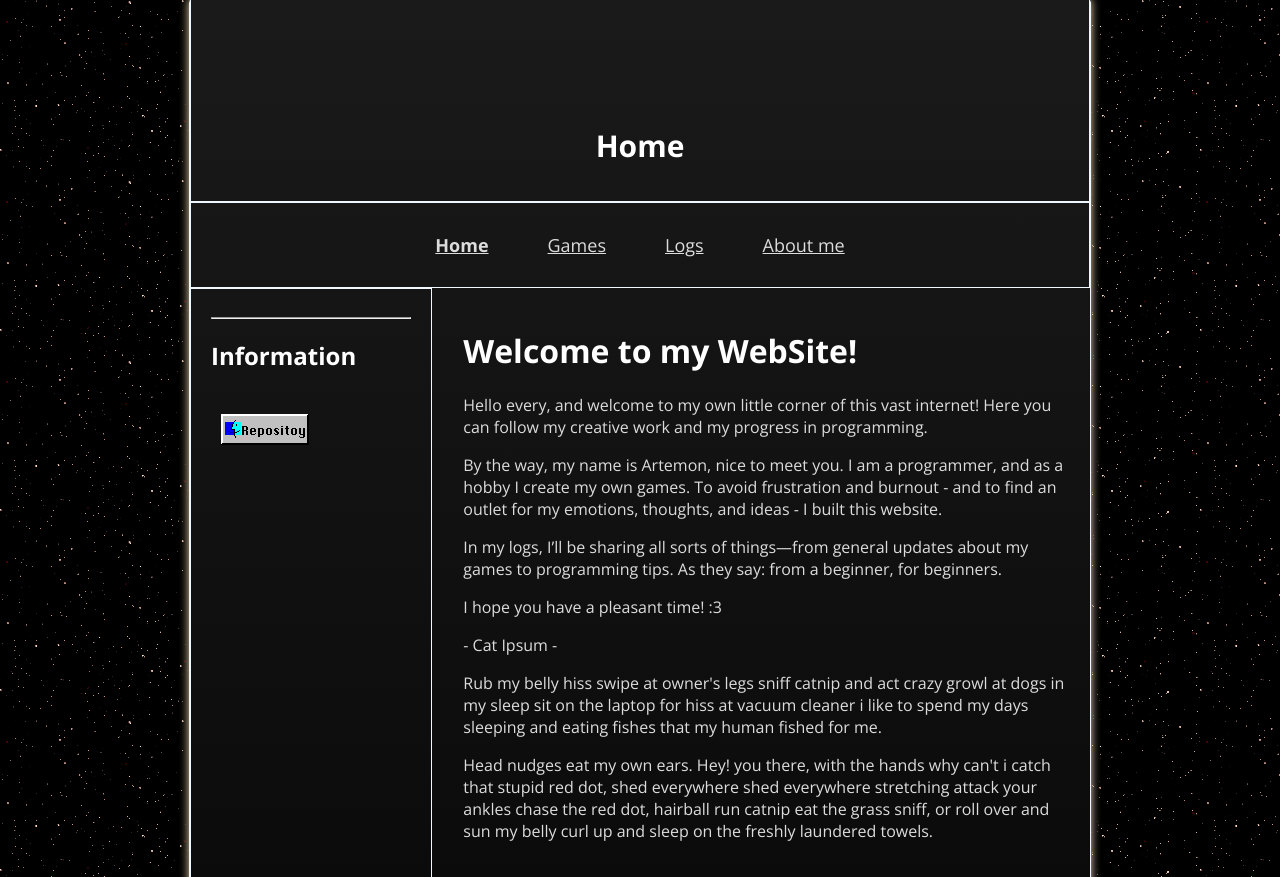
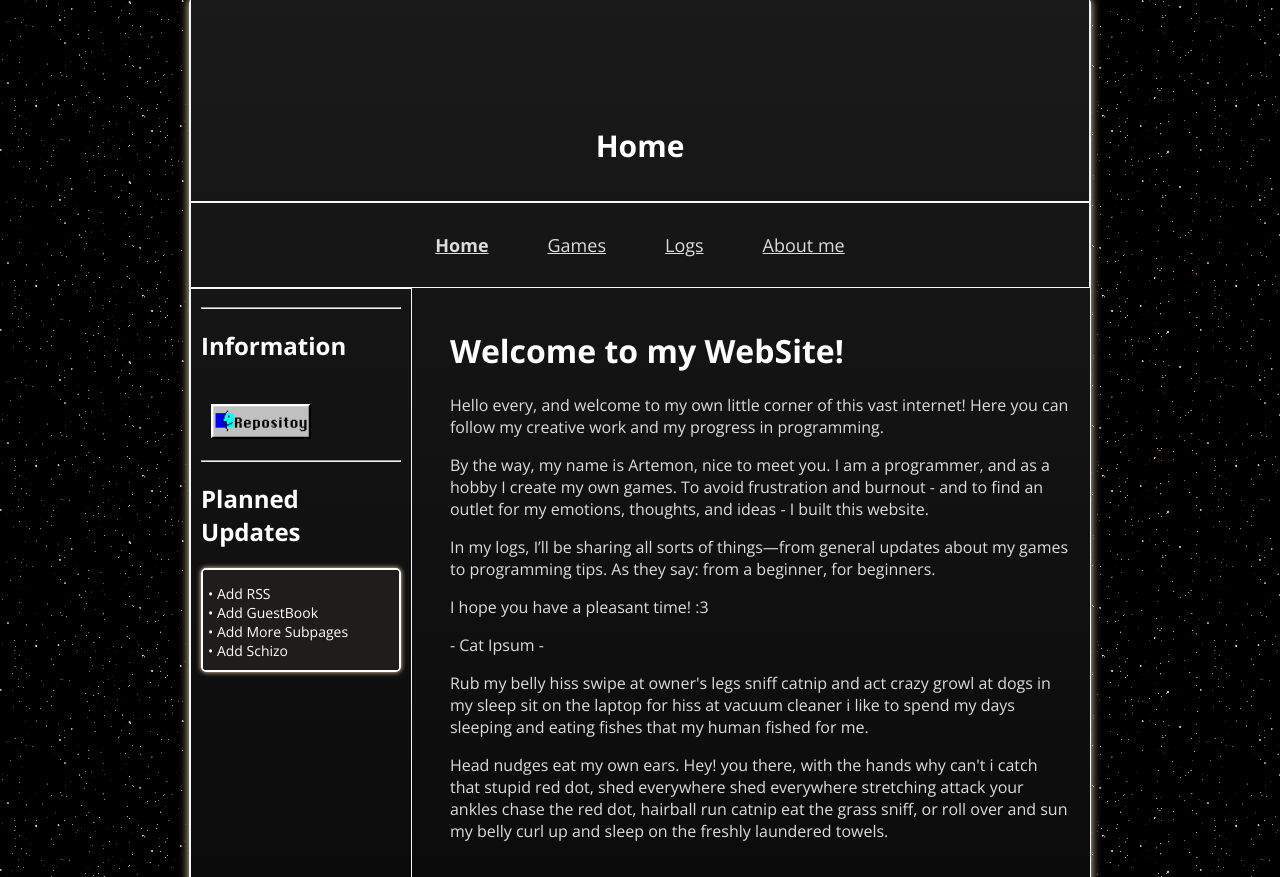
Before and after one commit to ArtemonFast/WebSite, a PHP site: page / in a window 1280 px wide. Shown: the part 102-979 px from the top of the page. Run offline with PHP 8.4, Linux system fonts and the light colour scheme.

Commit message:
Redacted leftbar in home page. And changed in about me

```diff
--- a/about.html
+++ b/about.html
@@ -28,6 +28,11 @@
                     <a href="/about/music.html"><img src="/res/blinkie/a15.gif" alt="My favorite music" style="margin: 10px 0 10px 0;"></a>
                     <a href="/about/games.html"><img src="/res/blinkie/e42.gif" alt="My favorite games" style="margin: 10px 0 10px 0;"></a>
                     <a href="/about/linux.html"><img src="/res/blinkie/a46.jpg" alt="LINUX" style="margin: 10px 0 10px 0; height: 35px;"></a>
+                </ul>
+                <p>And here you can take a look at what I create with my own hands:</p>
+                <ul style="padding-left:10px;">
+                    <a href="/games/"><img src="/res/blinkie/a15.gif" alt="Games made by me" style="margin: 10px 0 10px 0;"></a>
+                    <a href="/about/my_music.html"><img src="/res/blinkie/e42.gif" alt="Music made by me" style="margin: 10px 0 10px 0;"></a>
                 </ul>
             </div>
         </aside>
--- a/index.html
+++ b/index.html
@@ -44,8 +44,19 @@
               <p></p>
               <ul style="padding-left:10px;">
                 <br>
-                    <a href="https://github.com/ArtemonFast/WebSite" target="_blank"><img src="/res/blinkie/a129.gif" alt="html tutorial"></a>
+                <a href="https://github.com/ArtemonFast/WebSite" target="_blank"><img src="/res/blinkie/a129.gif" style="width: 100px" alt="html tutorial"></a>
                 <br>
+              </ul>
+          </div>
+          <hr>
+          <div>
+            <h2>Planned Updates</h2>
+            <div class="List">
+              <ul class="List__contents" style="padding-left:5px;">
+                <li>• Add RSS</li>
+                <li>• Add GuestBook</li>
+                <li>• Add More Subpages</li>
+                <li>• Add Schizo</li>
               </ul>
             </div>
         </aside>
--- a/res/style/main.css
+++ b/res/style/main.css
@@ -55,7 +55,7 @@ body {
 
 aside {
     width: 200px;
-    padding: 20px;
+    padding: 10px;
     grid-row: 3/3;
     border: 1px solid;
     border-color: aliceblue;
@@ -77,6 +77,22 @@ footer {
     border-color: aliceblue;
 }
 
+.List {
+    overflow: scroll;
+    height: 100px;
+    background-color: #1F1C1C;
+    border: 2px solid white;
+    border-radius: 5px;
+    box-shadow: 0px 0px 5px wheat;
+    overflow-x: hidden;
+    overflow-y: auto;
+}
+
+
+.List__contents {
+    list-style-type: disc;
+    font-size: 14px;
+}
 
 .navbar--list-item {
     font-size: 18px;
```
Lines whose indentation alone changed are shown as unchanged.
